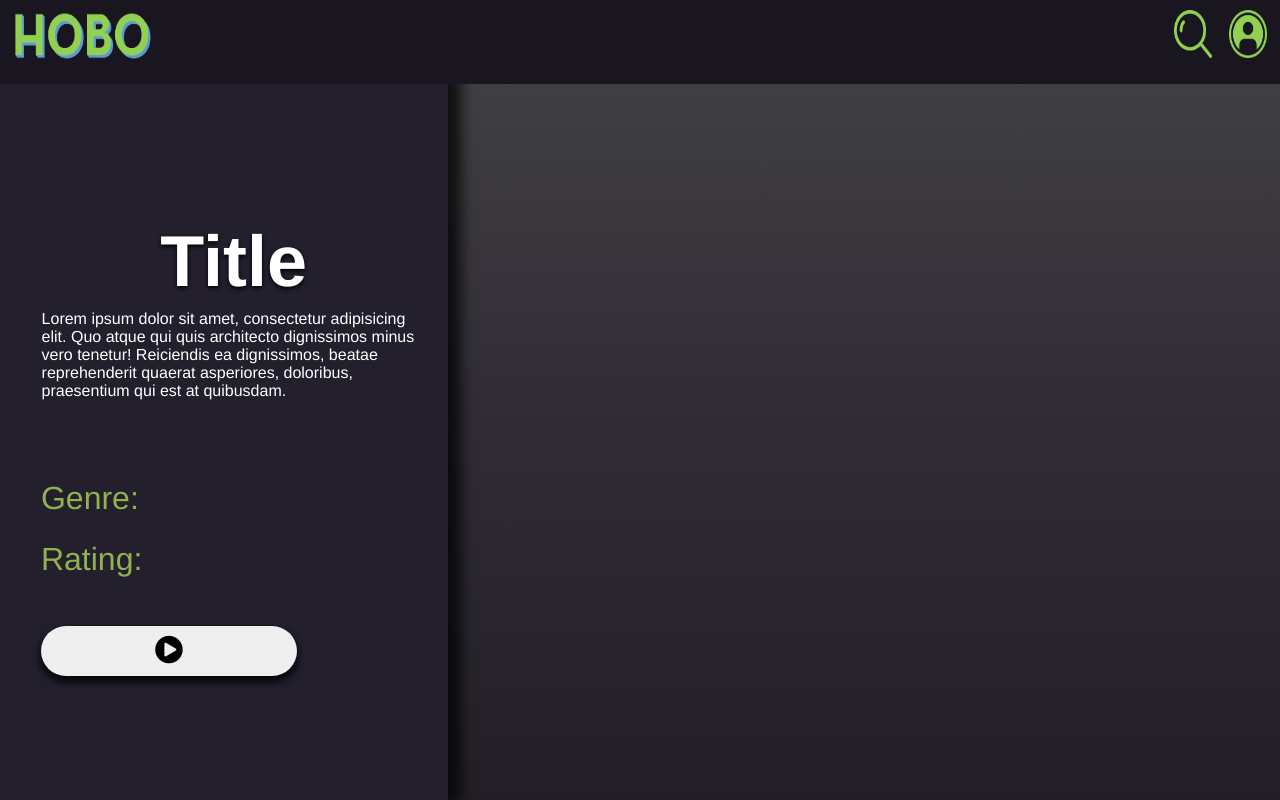
After one commit to JaymeFM/hobo, a PHP site: page /videotemplate.php in a window 1280 px wide. The commit adds this page. Run offline with PHP 8.4, Linux system fonts and the light colour scheme.

Commit message:
Snelle upload

```diff
--- a/home.php
+++ b/home.php
@@ -18,8 +18,8 @@
     <div class="slider">
         <div class="slides">
             <img class="slide" src="images\971026bb-615c-47f6-879a-86a433adf5e5.jpg" alt="Image #1">
-            <img class="slide" src="images/banner.jpg" alt="Image #2">
-            <img class="slide" src="images/banner4.jpg" alt="Image #3">
+            <img class="slide" src="images\de61nd1-18cc918c-6ea3-420c-a853-23c6b1f3afcb.jpg" alt="Image #2">
+            <img class="slide" src="images\d59919fd-f99c-4c5d-8848-83fd18349bee.jpg" alt="Image #3">
         </div>
         <button class="prev" onclick="prevSlide()">&#10094</button>
         <button class="next" onclick="nextSlide()">&#10095</button>
@@ -33,7 +33,7 @@
         <button id="prev-slide" class="slide-button material-symbols-rounded">
         <</button>
         <ul class="image-list">
-          <img class="image-item" src="posters/00001.jpg" alt="img-1" />
+          <a a href="videotemplate.php"><img class="image-item" src="posters/00001.jpg" alt="img-1" /></a>
           <img class="image-item" src="posters/00002.jpg" alt="img-2" />
           <img class="image-item" src="posters/00003.jpg" alt="img-3" />
           <img class="image-item" src="posters/00004.jpg" alt="img-4" />
--- a/styling/style.css
+++ b/styling/style.css
@@ -4,8 +4,7 @@
 }
 
 body{
-  background: linear-gradient(to bottom, #444444, #312d37, rgb(34, 31, 38));
-  height: 100%;
+  background: linear-gradient(to bottom, #3f3b45, #312d37, rgb(34, 31, 38));
   margin: 0;
 }
 
@@ -13,6 +12,12 @@ body{
     background: linear-gradient(to bottom, #444444, #312d37, rgb(34, 31, 38));
     height: 100vh;
     margin: 0;
+}
+
+.templatebody{
+  background: linear-gradient(to bottom, #444444, #312d37, rgb(34, 31, 38));
+  height: 100vh;
+  margin: 0;
 }
 
 header{
@@ -94,6 +99,7 @@ img.displaySlide{
     animation-name: fade;
     animation-duration: 1.5s;
 }
+
 .slider button{
     position: absolute;
     top: 50%;
@@ -182,7 +188,7 @@ img.displaySlide{
 
   .slider-wrapper .slide-button {
     position: absolute;
-    top: 50%;
+    top: 43%;
     outline: none;
     border: none;
     height: 50px;
@@ -219,6 +225,7 @@ img.displaySlide{
     overflow-x: auto;
     scrollbar-width: none;
     padding-left: 5vw;
+    padding-right: 2vw;
   }
 
   .slider-wrapper .image-list::-webkit-scrollbar {
@@ -230,7 +237,6 @@ img.displaySlide{
     height: 300px;
     object-fit: cover;
     border-radius: 8%;
-    box-shadow: 0px 4px 8px rgba(0, 0, 0, 0.1);
     transition-property: transform;
     transition: transform 0.3s ease;
     padding-top: 1vh;
@@ -705,3 +711,73 @@ img.displaySlide{
     margin-top: 1vh;
     font-size: 0.9rem;
   }
+
+  .template{
+    color: white;
+    width: 35vw;
+    height: 100%;
+    background-color: #231f2d;
+    font-family:'Franklin Gothic Medium', 'Arial Narrow', Arial, sans-serif;
+    box-shadow: 10px 0px 13px 3px rgba(0,0,0,0.75);
+   -webkit-box-shadow: 10px 0px 13px 3px rgba(0,0,0,0.75);
+    -moz-box-shadow: 10px 0px 13px 3px rgba(0,0,0,0.75);
+  }
+
+  .template2{
+    color: white;
+    font-family:'Franklin Gothic Medium', 'Arial Narrow', Arial, sans-serif;
+    display: flex;
+    flex-direction: column;
+    align-items: center;
+    padding-top: 7.5vh;
+    padding-left: 1.5vw;
+  }
+
+  .template3{
+    color: #92b051;
+    font-family:'Franklin Gothic Medium', 'Arial Narrow', Arial, sans-serif;
+    padding-top: 10vh;
+    padding-left: 3.2vw;
+  }
+
+  .title{
+    padding-top: 20vh;
+    padding-bottom: 1vh;
+    font-size: 4.5em;
+    text-shadow: 0px 2px 4px black;
+  }
+
+  .description{
+    width: 30vw;
+  }
+
+  .genre{
+    padding-bottom: 3vh;
+    font-size: 2rem;
+  }
+
+  .rating{
+    padding-bottom: 3vh;
+    font-size: 2rem;
+  }
+
+  .play{
+    margin-top: 3vh;
+    width: 20vw;
+    font-size: 2rem;
+    font-family:'Franklin Gothic Medium', 'Arial Narrow', Arial, sans-serif;
+    border-radius: 5vw;
+    padding: 0.5vw;
+    border: none;
+    box-shadow: 0px 5px 7px 2px rgba(0,0,0,0.75);
+    -webkit-box-shadow: 0px 5px 7px 2px rgba(0,0,0,0.75);
+    -moz-box-shadow: 0px 5px 7px 2px rgba(0,0,0,0.75);
+    transition-property: background-color;
+    transition: background-color 0.3s ease;
+  }
+
+  .play:hover{
+    background-color: #19161f;
+    color: #92b051;
+    border: none;
+  }
--- /dev/null
+++ b/videotemplate.php
@@ -0,0 +1,32 @@
+<!DOCTYPE html>
+<html lang="en">
+<head>
+    <meta charset="UTF-8">
+    <meta name="viewport" content="width=device-width, initial-scale=1.0">
+    <title>Document</title>
+    <link rel="stylesheet" href="styling/style.css">
+    <link rel="stylesheet" href="https://cdnjs.cloudflare.com/ajax/libs/font-awesome/4.7.0/css/font-awesome.min.css">
+</head>
+<body class="templatebody">
+    <header>
+        <a href="home.php"><img src="images/HOBO_logo.png" id="logo"></a>
+        <div class="nav">
+            <a href="zoek.php"><img src="images/imageedit_7_4079119959.png" id="zoek"></a>
+            <a href="profiel.php"><img src="images/imageedit_4_9934679820.png" id="inlog"></a>
+        </div>
+    </header>
+
+    <div class="template">
+        <div class="template2">
+        <h1 class="title">Title</h1>
+        <p class="description">Lorem ipsum dolor sit amet, consectetur adipisicing elit. Quo atque qui quis architecto dignissimos minus vero tenetur! Reiciendis ea dignissimos, beatae reprehenderit quaerat asperiores, doloribus, praesentium qui est at quibusdam.</p>
+        </div>
+        <div class="template3">
+        <p class="genre">Genre:</p>
+        <p class="rating">Rating:</p>
+        <button class="play"><i class="fa fa-play-circle"></i></button>
+        </div>
+    </div>
+
+</body>
+</html>
```
Also changed, not shown: images/d59919fd-f99c-4c5d-8848-83fd18349bee.jpg (added), images/de61nd1-18cc918c-6ea3-420c-a853-23c6b1f3afcb.jpg (added).
